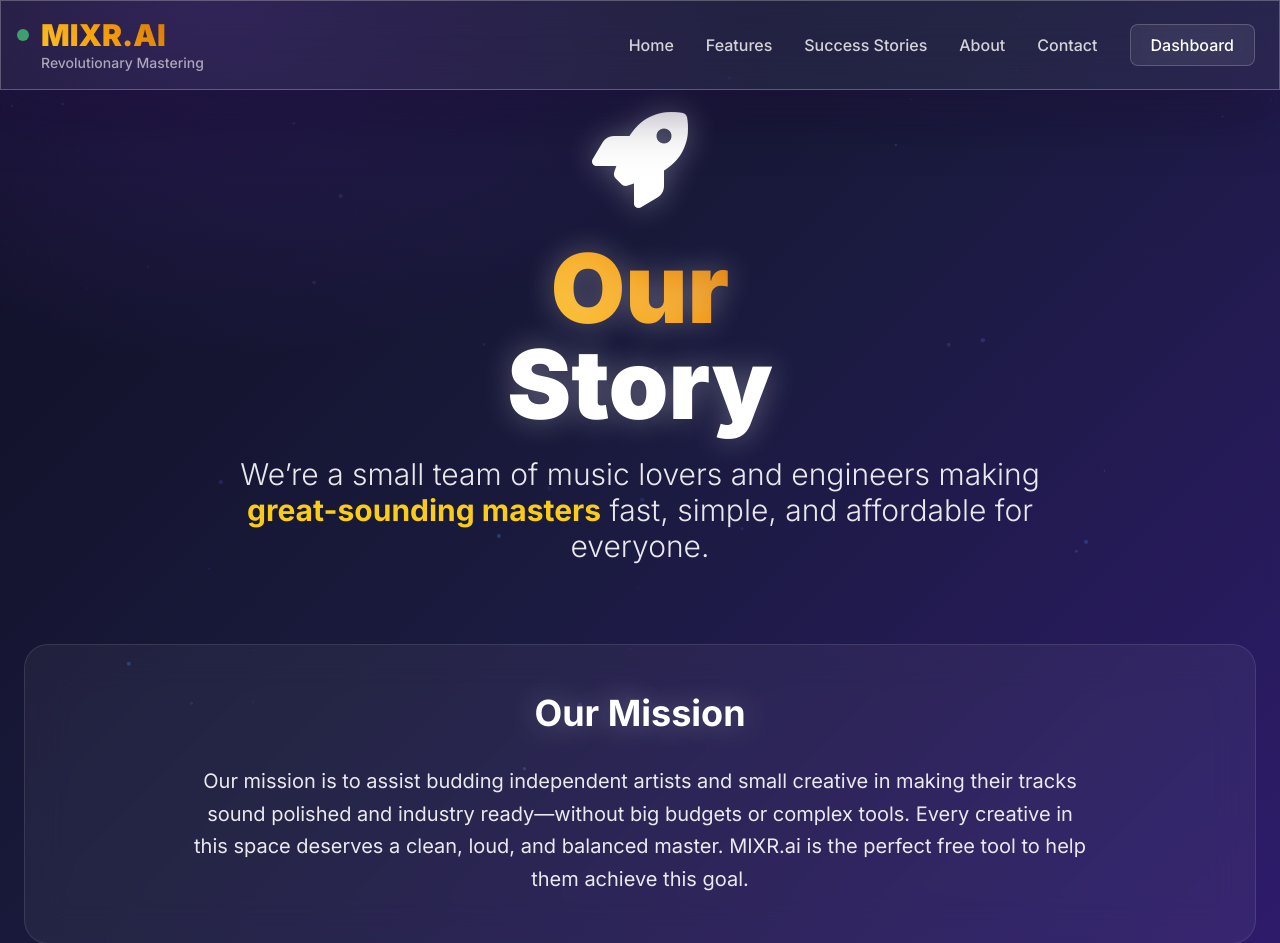
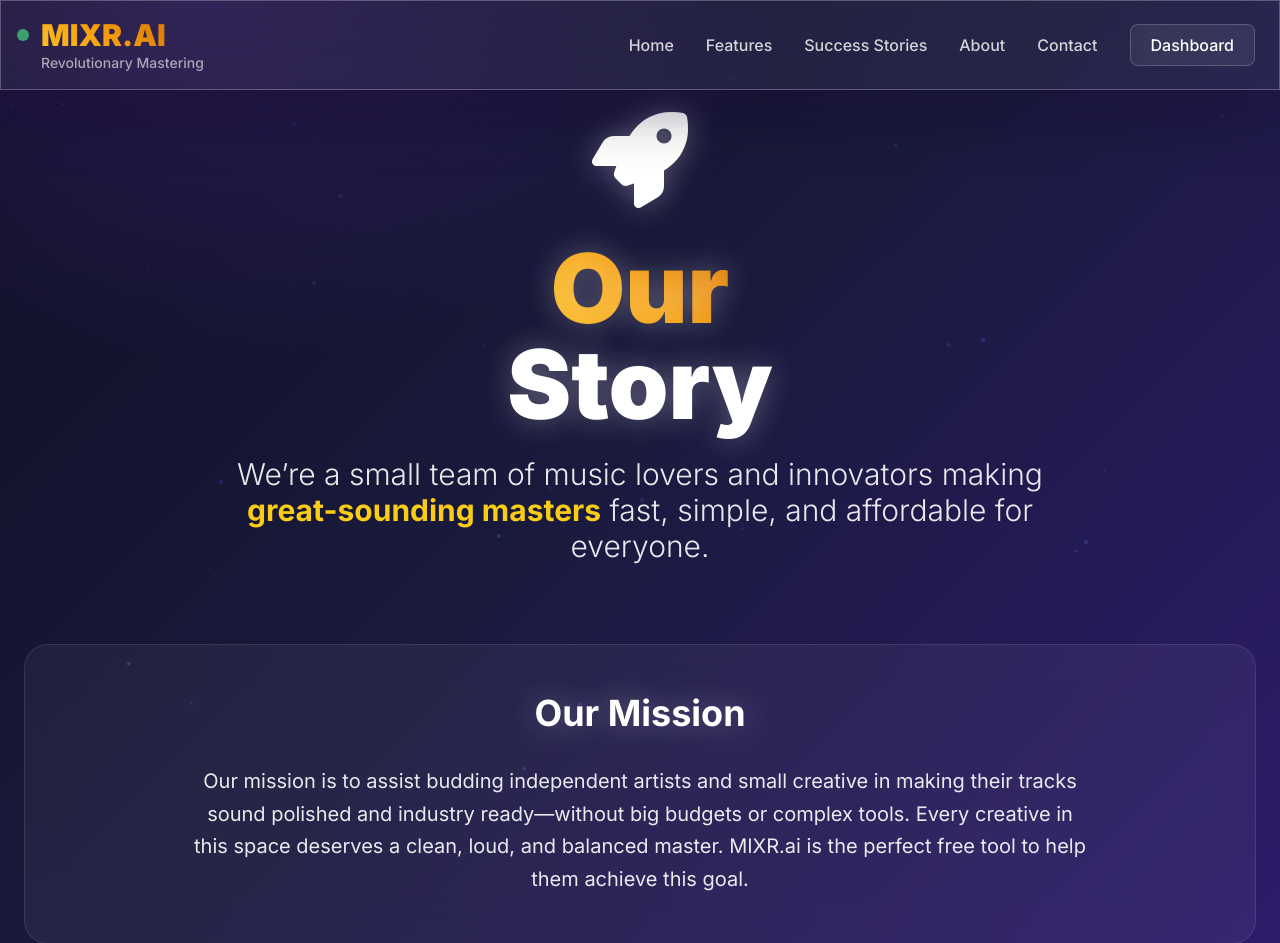
Before and after one commit to yvc0/new_ai_music, a Flask app: page /about in a window 1280 px wide. Shown: the top 943 px of the page. Run offline with Flask 3, Linux system fonts and the light colour scheme; parts of the project's set-up code (start-up, migrations or seed data) failed here and were passed over; some libraries are stand-ins or nearby versions.

Commit message:
Update about.html

```diff
--- a/templates/about.html
+++ b/templates/about.html
@@ -16,7 +16,7 @@
     </h1>
 
     <p class="text-2xl md:text-3xl text-white/90 max-w-4xl mx-auto mb-12 font-light leading-relaxed">
-      We’re a small team of music lovers and engineers making
+      We’re a small team of music lovers and innovators making
       <strong class="font-bold text-yellow-400">great-sounding masters</strong>
       fast, simple, and affordable for everyone.
     </p>
```
